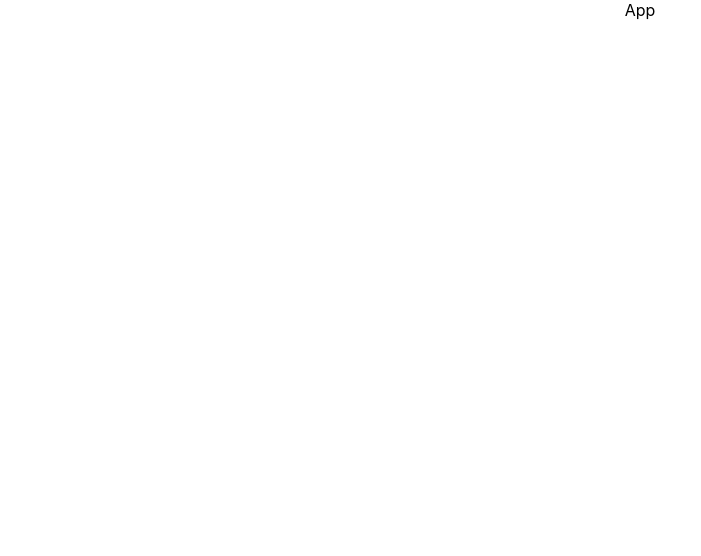
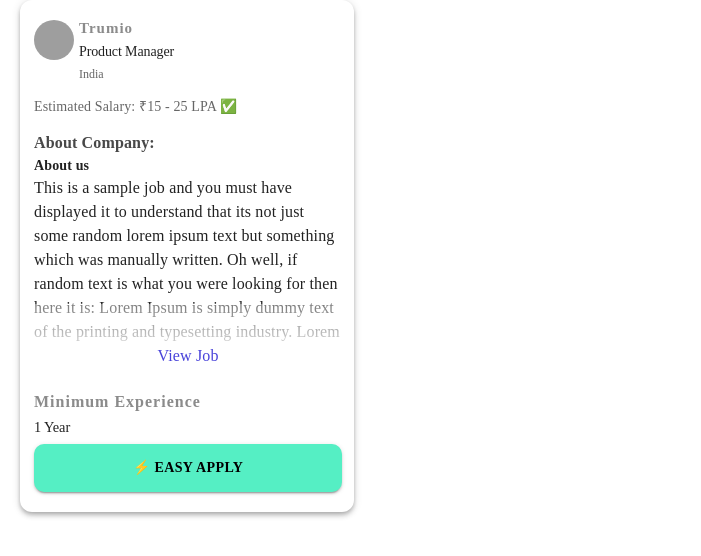
Before and after one commit to 88h88h/candidate_application_platform, a React (Create React App) app: page / in a window 1280 px wide. Shown: the top 556 px of the page, without its empty margins (0-701 px from the left). Built offline with nearby package versions, Linux system fonts and the light colour scheme; grey boxes are pictures that could not be loaded.

Commit message:
Created the job card component

```diff
--- a/package.json
+++ b/package.json
@@ -3,6 +3,9 @@
   "version": "0.1.0",
   "private": true,
   "dependencies": {
+    "@emotion/react": "^11.11.4",
+    "@emotion/styled": "^11.11.5",
+    "@mui/material": "^5.15.16",
     "@testing-library/jest-dom": "^5.17.0",
     "@testing-library/react": "^13.4.0",
     "@testing-library/user-event": "^13.5.0",
--- a/src/App.js
+++ b/src/App.js
@@ -1,7 +1,12 @@
 import "./App.css";
+import Card from "./components/Card";
 
 function App() {
-  return <div className="App">App</div>;
+  return (
+    <div className="App">
+      <Card />
+    </div>
+  );
 }
 
 export default App;
--- /dev/null
+++ b/src/FilterSection/FilterSection.js
@@ -0,0 +1,5 @@
+import React from "react";
+
+export default function FilterSection() {
+  return <div>FilterSection</div>;
+}
--- /dev/null
+++ b/src/JobSection/JobSection.js
@@ -0,0 +1,5 @@
+import React from "react";
+
+export default function JobSection() {
+  return <div>JobSection</div>;
+}
--- /dev/null
+++ b/src/components/Card.js
@@ -0,0 +1,232 @@
+import React, { useState } from "react";
+import { Box, Paper, Avatar, Typography, Button } from "@mui/material";
+
+// Building the job card component
+
+// Passing the props to the Card function to be used in the job section to create multiple cards dynamically
+export default function Card() {
+  const [showFullDescription, setShowFullDescription] = useState(false);
+
+  const toggleDescription = () => {
+    setShowFullDescription(!showFullDescription);
+  };
+
+  const truncateText = (text, maxLength) => {
+    if (text.length <= maxLength) {
+      return text;
+    }
+    return text.substr(0, text.lastIndexOf(" ", maxLength));
+  };
+
+  const gradientStyle = {
+    background:
+      "linear-gradient(to bottom, rgba(255, 255, 255, 0.4), rgba(255, 255, 255, 0.8))",
+  };
+
+  const companyDescription =
+    "This is a sample job and you must have displayed it to understand that its not just some random lorem ipsum text but something which was manually written. Oh well, if random text is what you were looking for then here it is: Lorem Ipsum is simply dummy text of the printing and typesetting industry. Lorem Ipsum has been the industry's standard dummy text ever since the 1500s, when an unknown printer took a galley of type and scrambled it to make a type specimen book. It has survived not only five centuries, but also the leap into electronic typesetting, remaining essentially unchanged. It was popularised in the 1960s with the release of Letraset sheets containing Lorem Ipsum passages and now in this assignment.";
+  return (
+    <>
+      <Box
+        sx={{
+          marginLeft: "1.25rem",
+          marginRight: "1.25rem",
+          marginBottom: "2rem",
+        }}
+      >
+        <Paper
+          sx={{
+            width: "20.875rem",
+            display: "flex",
+            flexDirection: "column",
+            textAlign: "left",
+            borderRadius: "12px",
+          }}
+          elevation={4}
+        >
+          <Box sx={{ marginLeft: "14px", marginRight: "12px" }}>
+            <Box
+              sx={{
+                display: "flex",
+                flexDirection: "row",
+                marginTop: "20px",
+              }}
+            >
+              <Avatar
+                src="https://logo.clearbit.com/ibm.com"
+                alt="logo"
+                sizes="lg"
+              />
+              <Box
+                sx={{
+                  display: "flex",
+                  flexDirection: "column",
+                  textAlign: "left",
+                  fontFamily: "__LexendFont_7838d2",
+                  marginLeft: "5px",
+                }}
+              >
+                <Typography
+                  sx={{
+                    fontSize: "0.9375rem",
+                    fontWeight: "600",
+                    letterSpacing: "1px",
+                    marginBottom: "3px",
+                    color: "#8b8b8b",
+                    fontFamily: "__LexendFont_7838d2",
+                  }}
+                  variant="h3"
+                >
+                  Trumio
+                </Typography>
+                <Typography
+                  sx={{
+                    fontSize: "0.875rem",
+                    lineHeight: "1.5",
+                    fontFamily: "__LexendFont_7838d2",
+                  }}
+                  variant="h2"
+                >
+                  Product Manager
+                </Typography>
+                <Typography
+                  variant="p"
+                  sx={{
+                    fontSize: "0.75rem",
+                    fontWeight: "500",
+                    marginTop: "5px",
+                    color: "#666666 ",
+                  }}
+                >
+                  India
+                </Typography>
+              </Box>
+            </Box>
+            <Typography
+              variant="body1"
+              sx={{
+                fontWeight: "200",
+                fontSize: "0.875rem",
+                marginTop: "14px",
+                color: "#666666 ",
+                fontFamily: "__LexendFont_7838d2",
+              }}
+            >
+              Estimated Salary: ₹15 - 25 LPA ✅
+            </Typography>
+            <Typography
+              variant="body1"
+              sx={{
+                fontWeight: "550",
+                marginTop: "14px",
+                fontSize: "1rem",
+                color: "#484848",
+                fontFamily: "__LexendFont_7838d2",
+              }}
+            >
+              About Company:
+            </Typography>
+            <Typography
+              variant="body1"
+              fontWeight="bold"
+              sx={{
+                fontSize: "0.875rem",
+                fontFamily: "__LexendFont_7838d2",
+              }}
+            >
+              About us
+            </Typography>
+
+            <Typography
+              variant="body1"
+              sx={{
+                position: "relative",
+                fontFamily: "__LexendFont_7838d2",
+                fontWeight: "400",
+              }}
+            >
+              {showFullDescription ? (
+                companyDescription
+              ) : (
+                <>
+                  <span>{truncateText(companyDescription, 310)}</span>
+                  <span
+                    style={{
+                      ...gradientStyle,
+                      position: "absolute",
+                      bottom: 0,
+                      left: 0,
+                      right: 0,
+                      height: "40px",
+                    }}
+                  />
+                  <br></br>
+                </>
+              )}
+            </Typography>
+            <Typography
+              sx={{
+                color: "#4943da",
+                cursor: "pointer",
+                textAlign: "center",
+                fontFamily: "__LexendFont_7838d2",
+              }}
+              onClick={toggleDescription}
+            >
+              View Job
+            </Typography>
+
+            <Typography
+              variant="h3"
+              sx={{
+                fontWeight: "600",
+                letterSpacing: "1px",
+                marginBottom: "3px",
+                marginTop: "25px",
+                fontSize: "1rem",
+                color: "#8b8b8b",
+                fontFamily: "__LexendFont_7838d2",
+              }}
+            >
+              Minimum Experience
+            </Typography>
+            <Typography
+              variant="h2"
+              sx={{
+                fontSize: "0.9rem",
+                fontFamily: "__LexendFont_7838d2",
+                marginTop: "8px",
+              }}
+            >
+              1 Year
+            </Typography>
+            <Box
+              display="flex"
+              justifyContent="center"
+              sx={{
+                marginTop: "8px",
+                marginBottom: "20px",
+              }}
+            >
+              <Button
+                variant="contained"
+                style={{
+                  width: "100%",
+                  height: "3rem",
+                  borderRadius: "10px",
+                  backgroundColor: "rgb(85, 239, 196)",
+                  color: "rgb(0, 0, 0)",
+                  padding: "8px 18px",
+                  fontWeight: "550",
+                  fontFamily: "__LexendFont_7838d2",
+                }}
+              >
+                ⚡ Easy Apply
+              </Button>
+            </Box>
+          </Box>
+        </Paper>
+      </Box>
+    </>
+  );
+}
--- /dev/null
+++ b/src/components/Filter.js
@@ -0,0 +1,5 @@
+import React from "react";
+
+export default function Filter() {
+  return <div>Filter</div>;
+}
--- /dev/null
+++ b/src/components/Searchbar.js
@@ -0,0 +1,5 @@
+import React from "react";
+
+export default function Searchbar() {
+  return <div>Searchbar</div>;
+}
```
Also changed, not shown: 1 other file (tests, documents, lock files or other folders).
